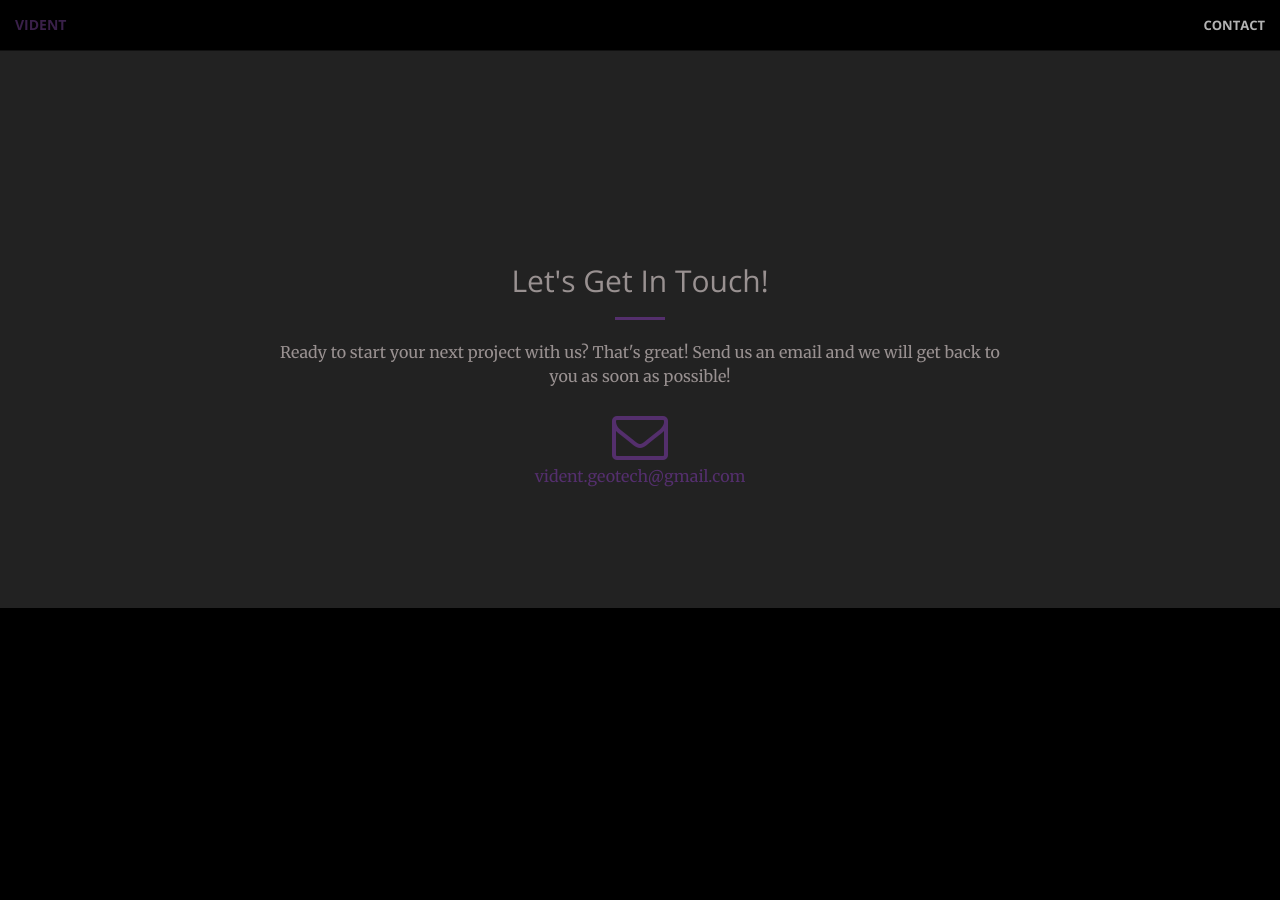
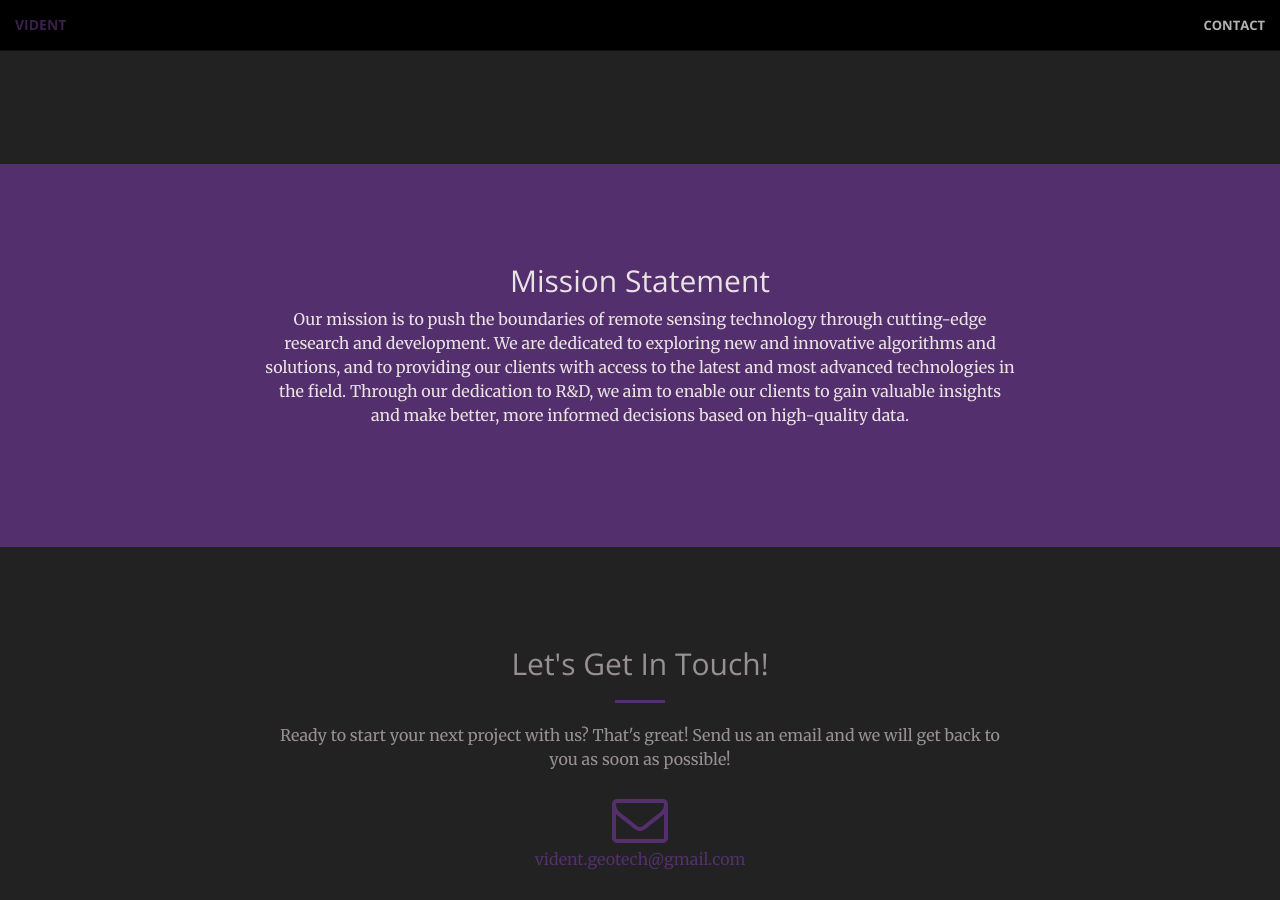
Before and after one commit to VidentTech/VidentTech.github.io, a Jekyll site: the page built from index.html, in a window 1280 px wide and 900 px high, scrolled down 736 px. Built offline with Jekyll 4.4.1, drawn with Linux system fonts in a browser that asks for light colours; before the commit the page ends 1344 px from its top, so only the background shows below that.

Commit message:
mission statement

```diff
--- a/_includes/header.html
+++ b/_includes/header.html
@@ -12,7 +12,7 @@
             </p> -->
                 <!-- We are dedicated to exploring new and innovative algorithms and solutions,  -->
                 <!-- and to providing our clients with access to the latest and most advanced technologies in the field. Through our dedication to R&D, we aim to enable our clients to gain valuable insights and make better, more informed decisions based on high-quality data.</p> -->
-            <a href="#about" class="btn btn-primary btn-xl page-scroll">Find Out More</a>
+            <a href="#mission" class="btn btn-primary btn-xl page-scroll">Find Out More</a>
         </div>
     </div>
 </header>
--- /dev/null
+++ b/_includes/mission.html
@@ -0,0 +1,14 @@
+<section class="bg-primary" id="mission">
+    <div class="container">
+        <div class="row">
+            <div class="col-lg-8 col-lg-offset-2 text-center">
+                <h2 class="section-heading">Mission Statement</h2>
+
+                <p>
+                    Our mission is to push the boundaries of remote sensing technology through cutting-edge research and development. We are dedicated to exploring new and innovative algorithms and solutions, and to providing our clients with access to the latest and most advanced technologies in the field. Through our dedication to R&D, we aim to enable our clients to gain valuable insights and make better, more informed decisions based on high-quality data.
+                </p>
+
+            </div>
+        </div>
+    </div>
+</section>
--- a/_layouts/front.html
+++ b/_layouts/front.html
@@ -6,6 +6,7 @@
 <body id="page-top">
   {% include nav.html %}
   {% include header.html %}
+  {% include mission.html %}
   <!-- {% include insar.html %} -->
   <!-- {% include services.html %} -->
   <!-- {% include portfolio.html %} -->
```
Also changed, not shown: 2 other files.
